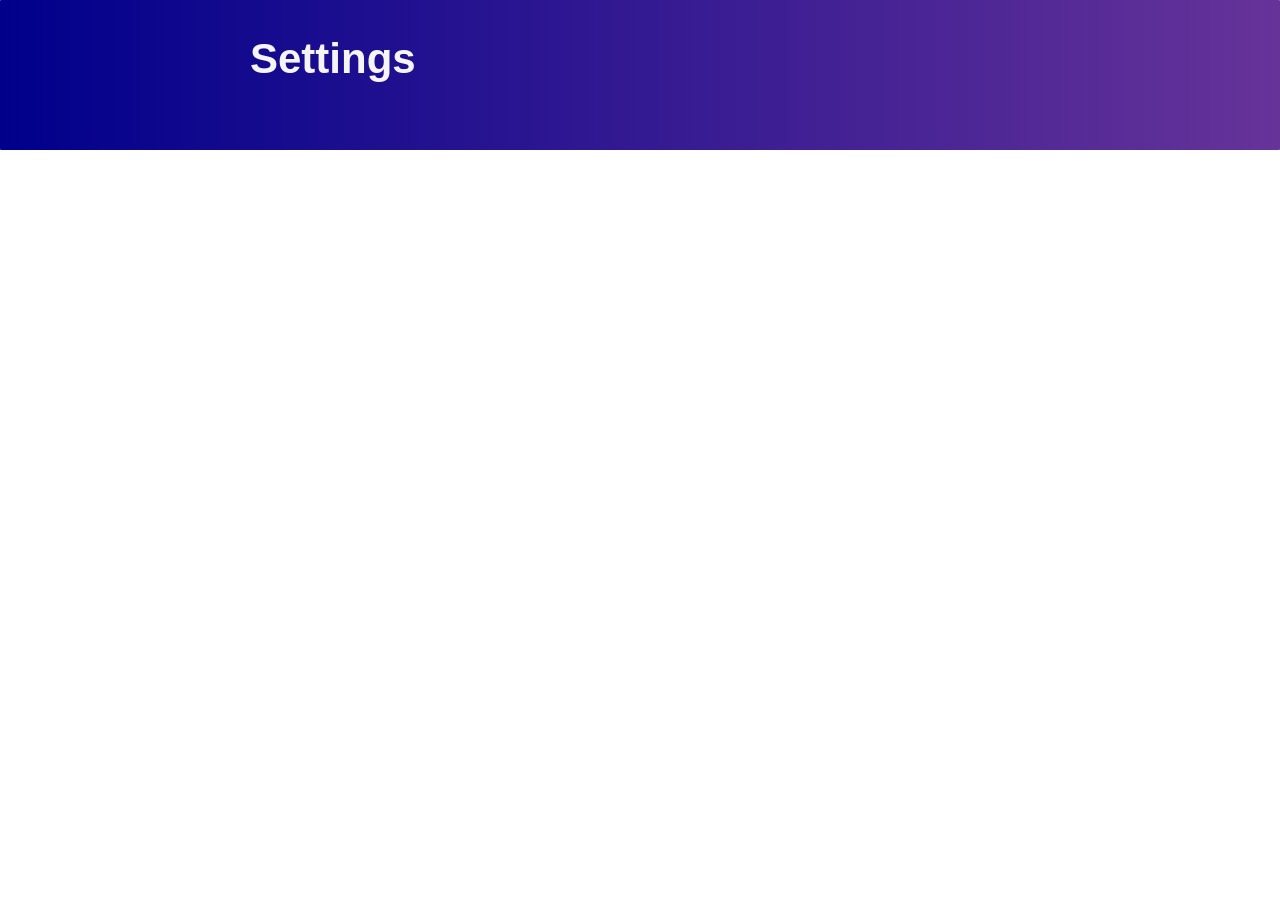
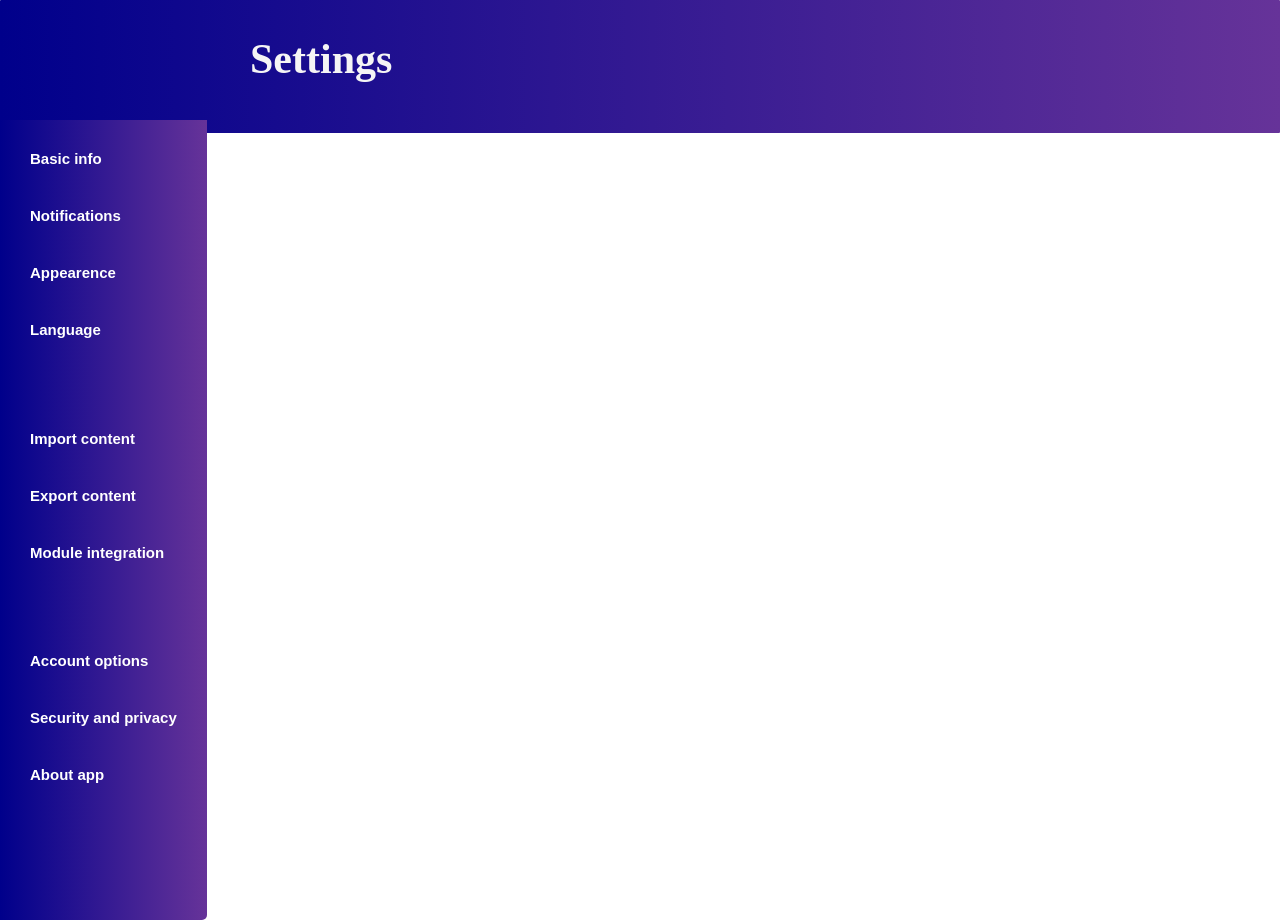
Before and after one commit to VirgilLungu27/07-settings, a plain HTML site: page index.html in a window 1280 px wide. Before the commit the page ends 800 px from the top, so only its background shows below. Drawn offline with Linux system fonts and the light colour scheme.

Commit message:
add left page

```diff
--- a/index.html
+++ b/index.html
@@ -10,13 +10,24 @@
 
 <body>
     <div class="hero">
+        <div class="settings-title">
+            <h2>Settings</h2>
+        </div>
         <div class="left">
-            <div class="settings-title">
-                <h2>Settings</h2>
+            <div class="settings-left-tab">
+                <h4>Basic info</h4>
+                <h4>Notifications</h4>
+                <h4>Appearence</h4>
+                <h4>Language</h4>
                 <br>
+                <h4>Import content</h4>
+                <h4>Export content</h4>
+                <h4>Module integration</h4>
+                <br>
+                <h4>Account options</h4>
+                <h4>Security and privacy</h4>
+                <h4>About app</h4>
             </div>
-        </div>
     </div>
-
 </body>
 </html>
--- a/style.css
+++ b/style.css
@@ -1,20 +1,46 @@
+* {
+    overflow-y: hidden;
+}
 
-.left {
+.left, .settings-title {
+    background-image: linear-gradient(90deg, darkblue, rebeccapurple);
+    display: grid;
+}
+
+.settings-title {
     position: absolute;
     z-index: 2;
     left: 0%;
     top: 0%;
     width: 100%;
     max-height: fit-content;
-    background-image: linear-gradient(90deg, darkblue, rebeccapurple);
     color: whitesmoke;
     border-radius: 1px;
+    padding-bottom: 15px;
+    font-size: 28px;
 }
 
-.settings-title {
-    max-width: 100%;
+.settings-title > h2 {
     padding-left: 250px;
+}
+
+.left {
+    z-index: 3;
+    left: 0%;
+    top: 15%;
+    max-width: 20%;
+    position: absolute;
+    height: 100%;
     font-size: 28px;
     font-weight: 400;
     font-family: sans-serif;
+    border-bottom-right-radius: 5px;
 }
+
+.left h4 {
+    padding: 10px;
+    padding-left: 30px;
+    padding-right: 30px;
+    color: white;
+    font-size: 15px;
+}
```
